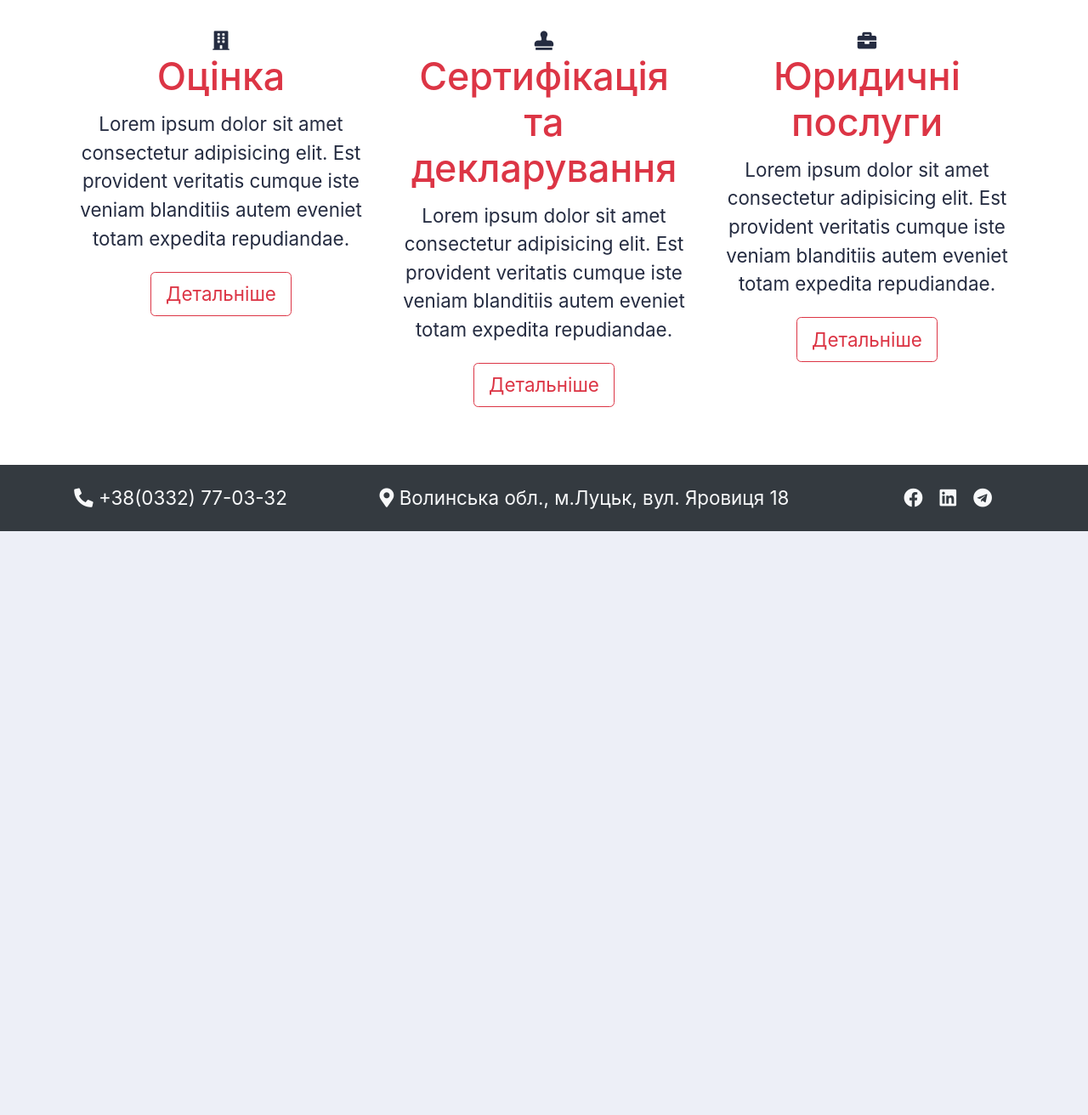
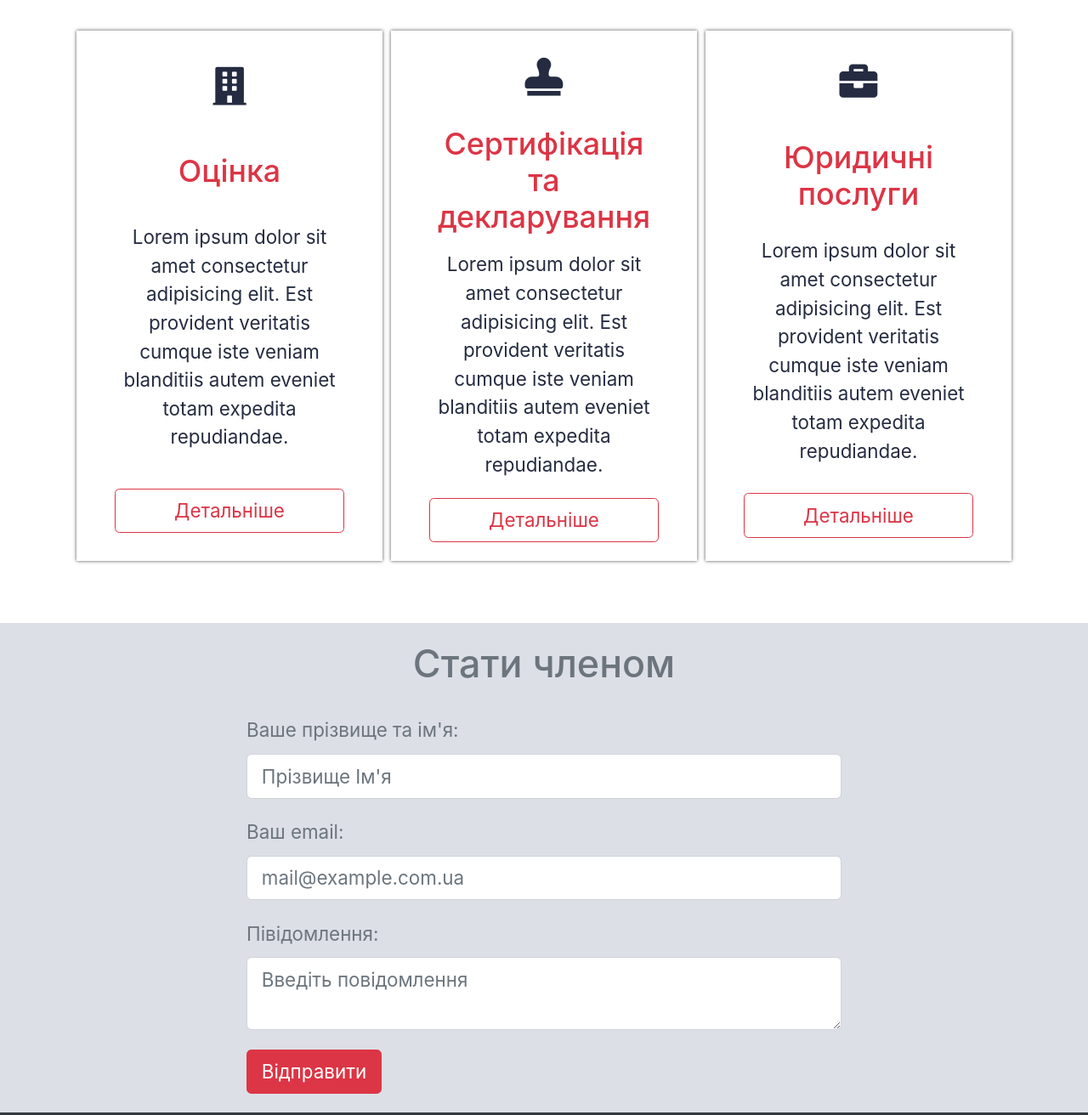
Before and after one commit to timoshuk/vcci_wp, a website: page app/index.html in a window 1280 px wide. Shown: the part 2224-3536 px from the top of the page at 85% size. Before the commit the page ends 2849 px from the top, so only its background shows below. Drawn offline with nearby package versions, Linux system fonts and the light colour scheme.

Commit message:
finish home page vcci

```diff
--- a/app/index.html
+++ b/app/index.html
@@ -318,16 +318,17 @@
       </section>
       <!-- last-news -->
 
-      <section class="our-services py-5 px-2">
+      <section class="our-services py-5">
         <div class="container">
           <header class="d-flex justify-content-center block-header">
             <h2 class="text-muted text-center mb-4 block-title">Послуги</h2>
           </header>
-          <div class="row text-center">
-            <div class="col-4">
+          <div class="d-flex flex-wrap justify-content-center text-center">
+            <div class="our-services__item">
               <div class="our-services__logo">
                 <i class="fas fa-building"></i>
               </div>
+
               <h2 class="text-danger our-services__title">Оцінка</h2>
               <p class="our-services__description">
                 Lorem ipsum dolor sit amet consectetur adipisicing elit. Est
@@ -337,7 +338,7 @@
               <a href="#" class="btn btn-outline-danger">Детальніше</a>
             </div>
             <!-- ITEM -->
-            <div class="col-4">
+            <div class="our-services__item">
               <div class="our-services__logo">
                 <i class="fas fa-stamp"></i>
               </div>
@@ -352,7 +353,7 @@
               <a href="#" class="btn btn-outline-danger">Детальніше</a>
             </div>
             <!-- ITEM -->
-            <div class="col-4">
+            <div class="our-services__item">
               <div class="our-services__logo">
                 <i class="fas fa-briefcase"></i>
               </div>
@@ -370,6 +371,50 @@
           </div>
         </div>
       </section>
+      <!-- Our-Services -->
+      <section class="py-3 vcci-forms">
+        <div class="container">
+          <header class="d-flex justify-content-center block-header">
+            <h2 class="text-muted text-center mb-4 block-title">
+              Стати членом
+            </h2>
+          </header>
+
+          <form>
+            <div class="form-group">
+              <label for="inputName" class="text-muted"
+                >Ваше прізвище та ім'я:</label
+              >
+              <input
+                type="email"
+                class="form-control"
+                id="inputName"
+                placeholder="Прізвище Ім'я"
+              />
+            </div>
+            <div class="form-group">
+              <label for="inputEmail" class="text-muted">Ваш email:</label>
+              <input
+                type="email"
+                class="form-control"
+                id="inputEmail"
+                placeholder="mail@example.com.ua"
+              />
+            </div>
+            <div class="form-group">
+              <label for="inputArea" class="text-muted">Півідомлення:</label>
+              <textarea
+                class="form-control"
+                id="inputArea"
+                placeholder="Введіть повідомлення"
+              ></textarea>
+            </div>
+            <button type="submit" class="btn btn-danger">Відправити</button>
+          </form>
+        </div>
+        <!-- Container -->
+      </section>
+      <!-- vcci-forms -->
     </div>
     <!-- Page wrapper -->
     <footer class="footer">
--- /dev/null
+++ b/app/scss/_our-services.scss
@@ -0,0 +1,22 @@
+.our-services {
+  .our-services__item {
+    display: flex;
+    flex-direction: column;
+    justify-content: space-around;
+    box-shadow: 0 0 4px rgba(0, 0, 0, 0.7);
+    min-width: 320px;
+    max-width: 360px;
+    margin: 5px;
+    padding: 1em 2em;
+  }
+}
+
+.our-services__logo {
+  font-size: 2rem;
+  margin-bottom: 0.5em;
+}
+
+.our-services__title {
+  font-size: 1.6rem;
+  margin-bottom: 0.5em;
+}
--- /dev/null
+++ b/app/scss/_vcci-forms.scss
@@ -0,0 +1,15 @@
+.vcci-forms {
+  background-color: var(--color-bg);
+
+  form {
+    width: 100%;
+    max-width: 700px;
+    margin-left: auto;
+    margin-right: auto;
+  }
+
+  .form-control:focus {
+    border-color: rgba(241, 64, 75, 0.5);
+    box-shadow: 0 0 0 0.2rem rgba(241, 64, 75, 0.7);
+  }
+}
--- a/app/scss/styles.scss
+++ b/app/scss/styles.scss
@@ -8,3 +8,5 @@
 @import "./carousel-item";
 @import "./last-news";
 @import "./block-title";
+@import "./our-services";
+@import "./vcci-forms";
```
Also changed, not shown: app/css/styles.css, 1 other file.
